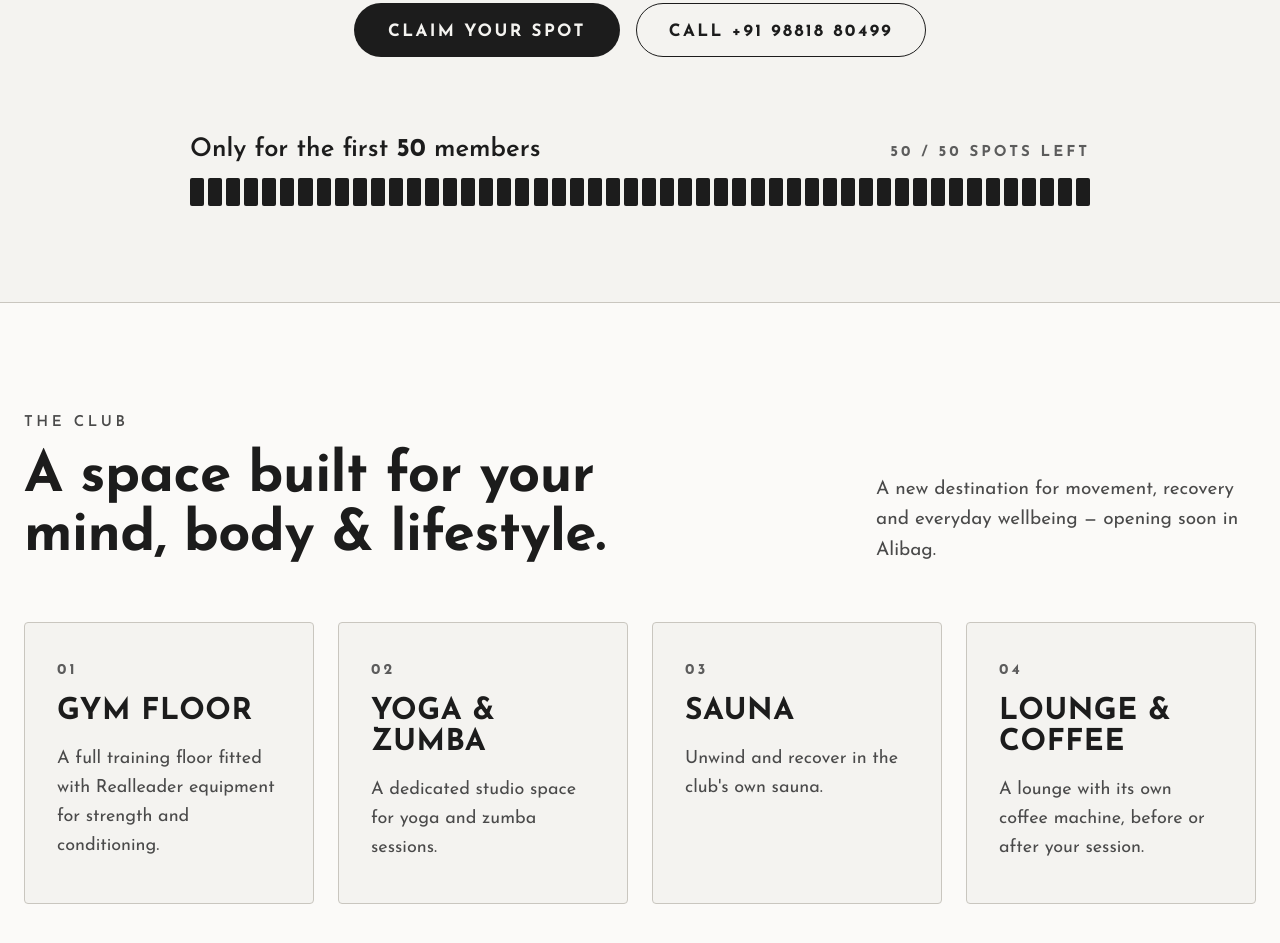
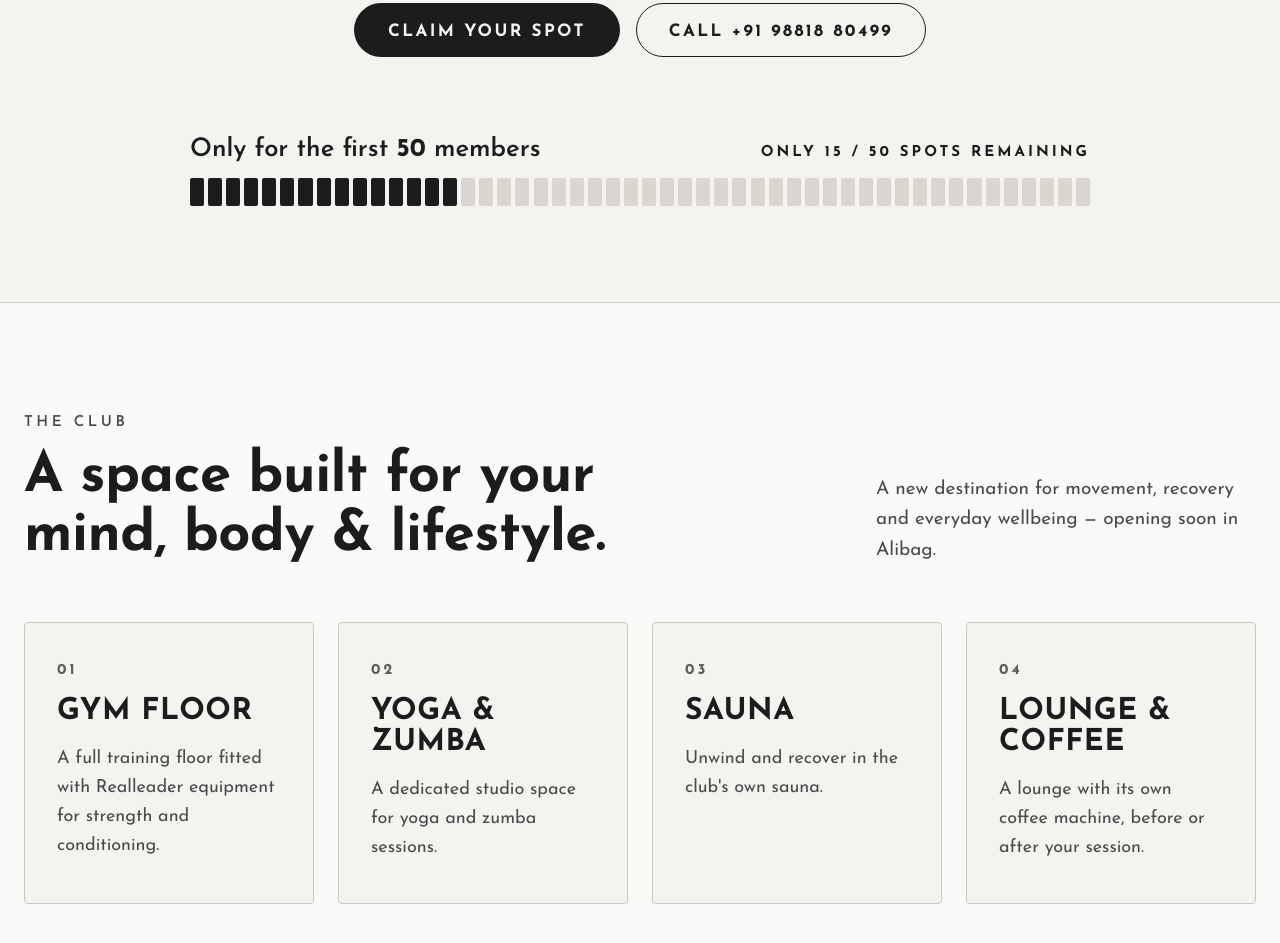
Before and after one commit to auspexdm/thenexusclubalibag, a plain HTML site: page index.html in a window 1280 px wide. Shown: the part 777-1720 px from the top of the page. Drawn offline with Linux system fonts and the light colour scheme.

Commit message:
Update founders offer: only 15 spots remaining

```diff
--- a/index.html
+++ b/index.html
@@ -72,7 +72,7 @@ input:focus,select:focus{outline:2px solid #1C1C1C;outline-offset:2px}
 <div style="width: 100%; max-width: 900px; margin-top: 48px; display: flex; flex-direction: column; gap: 16px; text-align: left">
 <div style="display: flex; flex-wrap: wrap; align-items: baseline; justify-content: space-between; gap: 8px 24px">
 <div style="font-size: clamp(18px, 2vw, 26px); font-weight: 600">Only for the first <strong style="font-weight: 700">50</strong> members</div>
-<div style="font-size: 15px; font-weight: 700; letter-spacing: 0.2em; color: #5c5c5c">50 / 50 SPOTS LEFT</div>
+<div style="font-size: 15px; font-weight: 700; letter-spacing: 0.2em; color: #1C1C1C">ONLY 15 / 50 SPOTS REMAINING</div>
 </div>
 <div aria-hidden="true" style="display: grid; grid-template-columns: repeat(50, 1fr); gap: 0.45%; height: 28px">
 <div style="background: #1C1C1C; border-radius: 2px"></div>
@@ -90,41 +90,41 @@ input:focus,select:focus{outline:2px solid #1C1C1C;outline-offset:2px}
 <div style="background: #1C1C1C; border-radius: 2px"></div>
 <div style="background: #1C1C1C; border-radius: 2px"></div>
 <div style="background: #1C1C1C; border-radius: 2px"></div>
-<div style="background: #1C1C1C; border-radius: 2px"></div>
-<div style="background: #1C1C1C; border-radius: 2px"></div>
-<div style="background: #1C1C1C; border-radius: 2px"></div>
-<div style="background: #1C1C1C; border-radius: 2px"></div>
-<div style="background: #1C1C1C; border-radius: 2px"></div>
-<div style="background: #1C1C1C; border-radius: 2px"></div>
-<div style="background: #1C1C1C; border-radius: 2px"></div>
-<div style="background: #1C1C1C; border-radius: 2px"></div>
-<div style="background: #1C1C1C; border-radius: 2px"></div>
-<div style="background: #1C1C1C; border-radius: 2px"></div>
-<div style="background: #1C1C1C; border-radius: 2px"></div>
-<div style="background: #1C1C1C; border-radius: 2px"></div>
-<div style="background: #1C1C1C; border-radius: 2px"></div>
-<div style="background: #1C1C1C; border-radius: 2px"></div>
-<div style="background: #1C1C1C; border-radius: 2px"></div>
-<div style="background: #1C1C1C; border-radius: 2px"></div>
-<div style="background: #1C1C1C; border-radius: 2px"></div>
-<div style="background: #1C1C1C; border-radius: 2px"></div>
-<div style="background: #1C1C1C; border-radius: 2px"></div>
-<div style="background: #1C1C1C; border-radius: 2px"></div>
-<div style="background: #1C1C1C; border-radius: 2px"></div>
-<div style="background: #1C1C1C; border-radius: 2px"></div>
-<div style="background: #1C1C1C; border-radius: 2px"></div>
-<div style="background: #1C1C1C; border-radius: 2px"></div>
-<div style="background: #1C1C1C; border-radius: 2px"></div>
-<div style="background: #1C1C1C; border-radius: 2px"></div>
-<div style="background: #1C1C1C; border-radius: 2px"></div>
-<div style="background: #1C1C1C; border-radius: 2px"></div>
-<div style="background: #1C1C1C; border-radius: 2px"></div>
-<div style="background: #1C1C1C; border-radius: 2px"></div>
-<div style="background: #1C1C1C; border-radius: 2px"></div>
-<div style="background: #1C1C1C; border-radius: 2px"></div>
-<div style="background: #1C1C1C; border-radius: 2px"></div>
-<div style="background: #1C1C1C; border-radius: 2px"></div>
-<div style="background: #1C1C1C; border-radius: 2px"></div>
+<div style="background: #d9d6cf; border-radius: 2px"></div>
+<div style="background: #d9d6cf; border-radius: 2px"></div>
+<div style="background: #d9d6cf; border-radius: 2px"></div>
+<div style="background: #d9d6cf; border-radius: 2px"></div>
+<div style="background: #d9d6cf; border-radius: 2px"></div>
+<div style="background: #d9d6cf; border-radius: 2px"></div>
+<div style="background: #d9d6cf; border-radius: 2px"></div>
+<div style="background: #d9d6cf; border-radius: 2px"></div>
+<div style="background: #d9d6cf; border-radius: 2px"></div>
+<div style="background: #d9d6cf; border-radius: 2px"></div>
+<div style="background: #d9d6cf; border-radius: 2px"></div>
+<div style="background: #d9d6cf; border-radius: 2px"></div>
+<div style="background: #d9d6cf; border-radius: 2px"></div>
+<div style="background: #d9d6cf; border-radius: 2px"></div>
+<div style="background: #d9d6cf; border-radius: 2px"></div>
+<div style="background: #d9d6cf; border-radius: 2px"></div>
+<div style="background: #d9d6cf; border-radius: 2px"></div>
+<div style="background: #d9d6cf; border-radius: 2px"></div>
+<div style="background: #d9d6cf; border-radius: 2px"></div>
+<div style="background: #d9d6cf; border-radius: 2px"></div>
+<div style="background: #d9d6cf; border-radius: 2px"></div>
+<div style="background: #d9d6cf; border-radius: 2px"></div>
+<div style="background: #d9d6cf; border-radius: 2px"></div>
+<div style="background: #d9d6cf; border-radius: 2px"></div>
+<div style="background: #d9d6cf; border-radius: 2px"></div>
+<div style="background: #d9d6cf; border-radius: 2px"></div>
+<div style="background: #d9d6cf; border-radius: 2px"></div>
+<div style="background: #d9d6cf; border-radius: 2px"></div>
+<div style="background: #d9d6cf; border-radius: 2px"></div>
+<div style="background: #d9d6cf; border-radius: 2px"></div>
+<div style="background: #d9d6cf; border-radius: 2px"></div>
+<div style="background: #d9d6cf; border-radius: 2px"></div>
+<div style="background: #d9d6cf; border-radius: 2px"></div>
+<div style="background: #d9d6cf; border-radius: 2px"></div>
+<div style="background: #d9d6cf; border-radius: 2px"></div>
 
 </div>
 </div>
```
